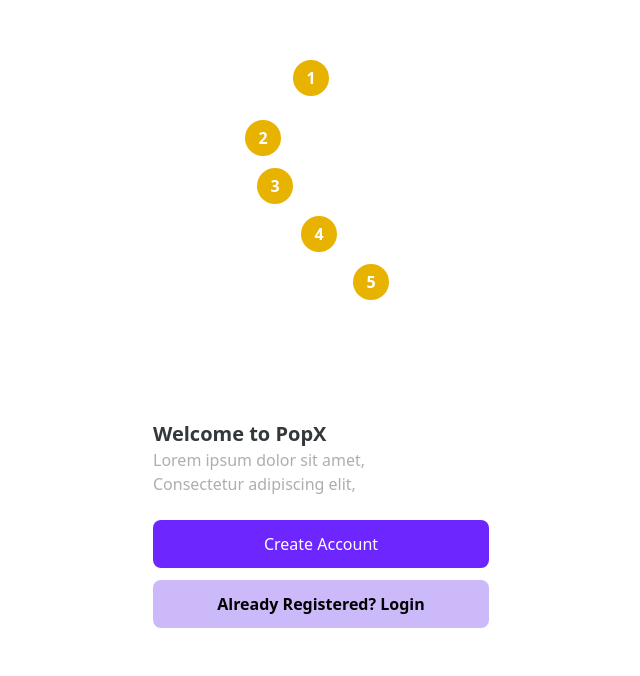
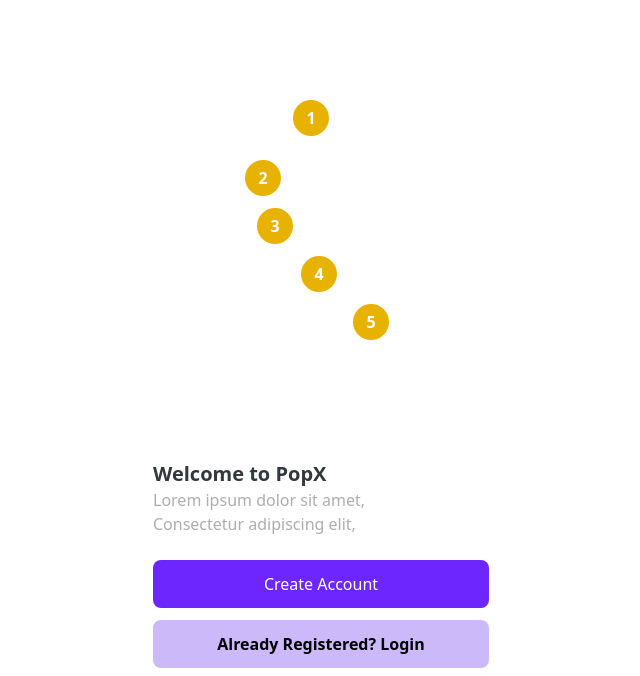
Before and after one commit to Rajatnadda/Educase-Assignment, a React (Vite) app: page / in a window 1280 px wide. Shown: the part 124-800 px from the top of the page, without its empty margins (319-959 px from the left). Built offline with nearby package versions, Linux system fonts and the light colour scheme.

Commit message:
completed

```diff
--- a/src/pages/Home.jsx
+++ b/src/pages/Home.jsx
@@ -4,7 +4,7 @@
 const Home = () => {
   return (
     <div className="w-full min-h-screen flex justify-center bg-white">
-      <div className="max-w-sm w-full flex flex-col min-h-screen justify-end px-6 py-12">
+      <div className="max-w-sm w-full flex flex-col min-h-screen justify-end px-6 pb-2">
         <div className="flex flex-col items-start space-y-3 mx-10 mb-20">
           <button className="w-9 h-9 flex items-center justify-center ml-25 rounded-full bg-[#e8b200] text-white hover:bg-blue-500 cursor-pointer font-bold">
             1
--- a/src/pages/Login.jsx
+++ b/src/pages/Login.jsx
@@ -4,7 +4,7 @@
 const Login = () => {
   return (
     <div className="w-full min-h-screen flex justify-center bg-[#f9f9f9]">
-      <div className="max-w-sm w-full flex flex-col min-h-screen justify-start px-6 py-12">
+      <div className="max-w-sm w-full flex flex-col min-h-screen justify-start px-6">
         <h1 className="text-[#1d2226] font-bold text-2xl  mb-2">
           Signin to your <br /> PopX account
         </h1>
--- a/src/pages/Profile.jsx
+++ b/src/pages/Profile.jsx
@@ -3,7 +3,7 @@
 const Profile = () => {
   return (
     <div className="w-full min-h-screen flex justify-center bg-white">
-      <div className="max-w-sm w-full flex flex-col px-6 py-8 bg-white">
+      <div className="max-w-sm w-full flex flex-col px-6 bg-white">
         <h1 className="font-semibold text-lg text-gray-500 mb-4">
           Account Settings
         </h1>
--- a/src/pages/Register.jsx
+++ b/src/pages/Register.jsx
@@ -8,7 +8,7 @@
 
   return (
     <div className="w-full min-h-screen flex justify-center bg-white">
-      <div className="max-w-sm w-full flex flex-col min-h-screen justify-between px-6 py-12 ">
+      <div className="max-w-sm w-full flex flex-col min-h-screen justify-between px-6">
         <div>
           <h1 className="text-[#1d2226] font-bold text-2xl mb-6">
             Create your <br /> PopX account
```
